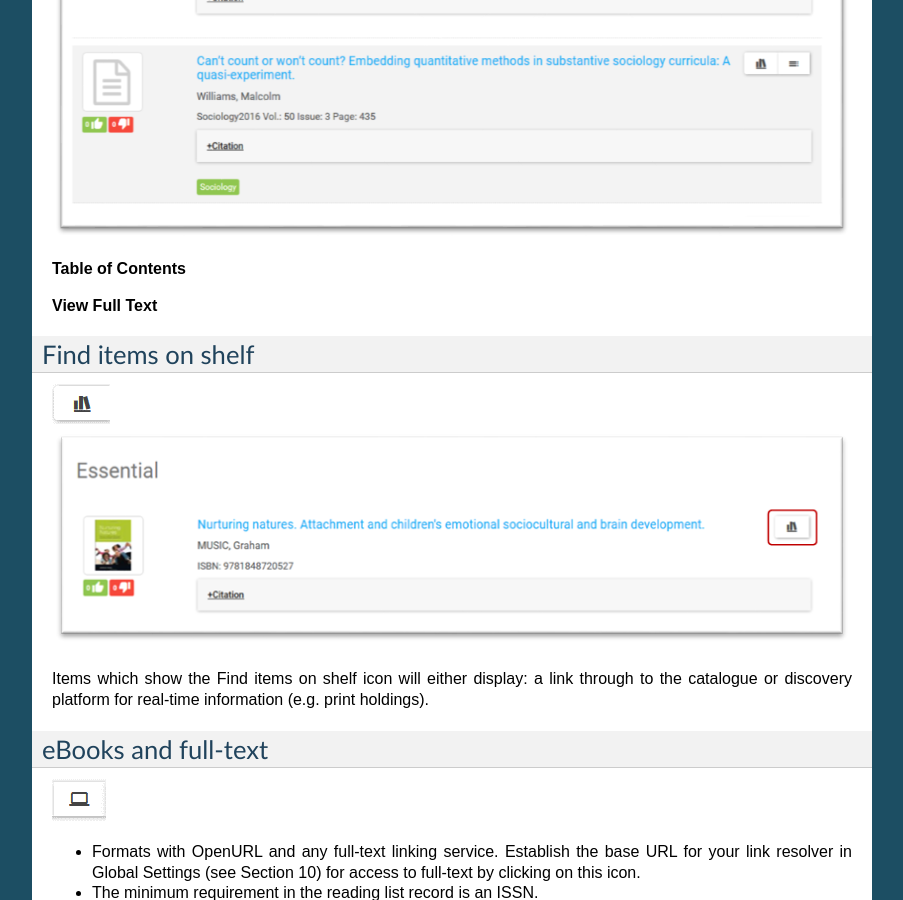
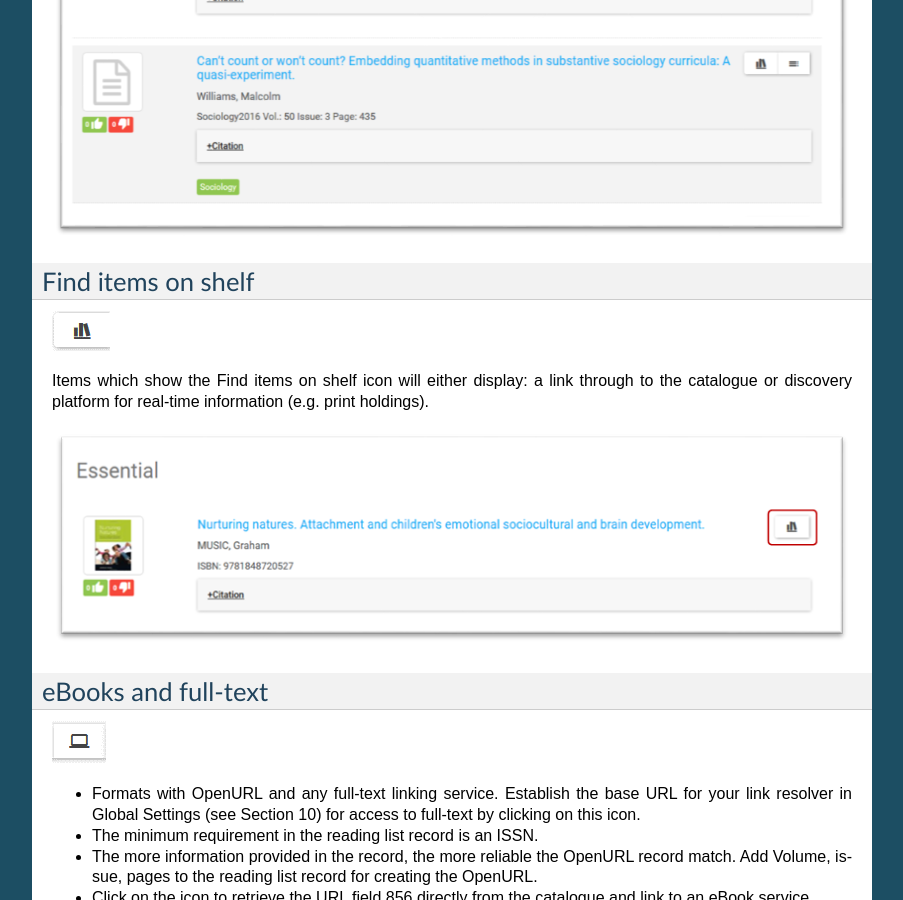
Before and after one commit to AndrewIsh/rebus-docs, a Sphinx documentation site: the page built from docs/displaying_items_on_reading_lists.rst, in a window 1280 px wide and 900 px high, scrolled down 470 px. Shown: the whole window, without its empty margins (198-1101 px from the left). Built offline with Sphinx 7.4.7, drawn with Linux system fonts in a browser that asks for light colours.

Commit message:
Update displaying_items_on_reading_lists.rst

```diff
--- a/docs/displaying_items_on_reading_lists.rst
+++ b/docs/displaying_items_on_reading_lists.rst
@@ -8,20 +8,16 @@ a generic icon representing material type is displayed.
 
 .. image:: media/image12.png
 
-**Table of Contents**
-
-**View Full Text**
-
 Find items on shelf
 ^^^^^^^^^^^^^^^^^^^
 
 .. image:: media/image13.png
 
-.. image:: media/image14.png
-
 Items which show the Find items on shelf icon will either
 display: a link through to the catalogue or discovery platform for
 real-time information (e.g. print holdings).
+
+.. image:: media/image14.png
 
 eBooks and full-text
 ^^^^^^^^^^^^^^^^^^^^
@@ -43,10 +39,10 @@ eBooks and full-text
 
 .. image:: media/image16.png
 
-.. image:: media/image17.png
-
 Web links
 ^^^^^^^^^
+
+.. image:: media/image17.png
 
 Link to the URL that has been entered in the rebus:list item record.
 
@@ -65,10 +61,10 @@ View current table of content
 
 -  Subscribe to the feed as usual for update alerts in your browser.
 
-.. image:: media/image20.png
-
 Rating material in lists
 ^^^^^^^^^^^^^^^^^^^^^^^^
+
+.. image:: media/image20.png
 
 -  Users can flag items that they think are useful or not useful
 
```
